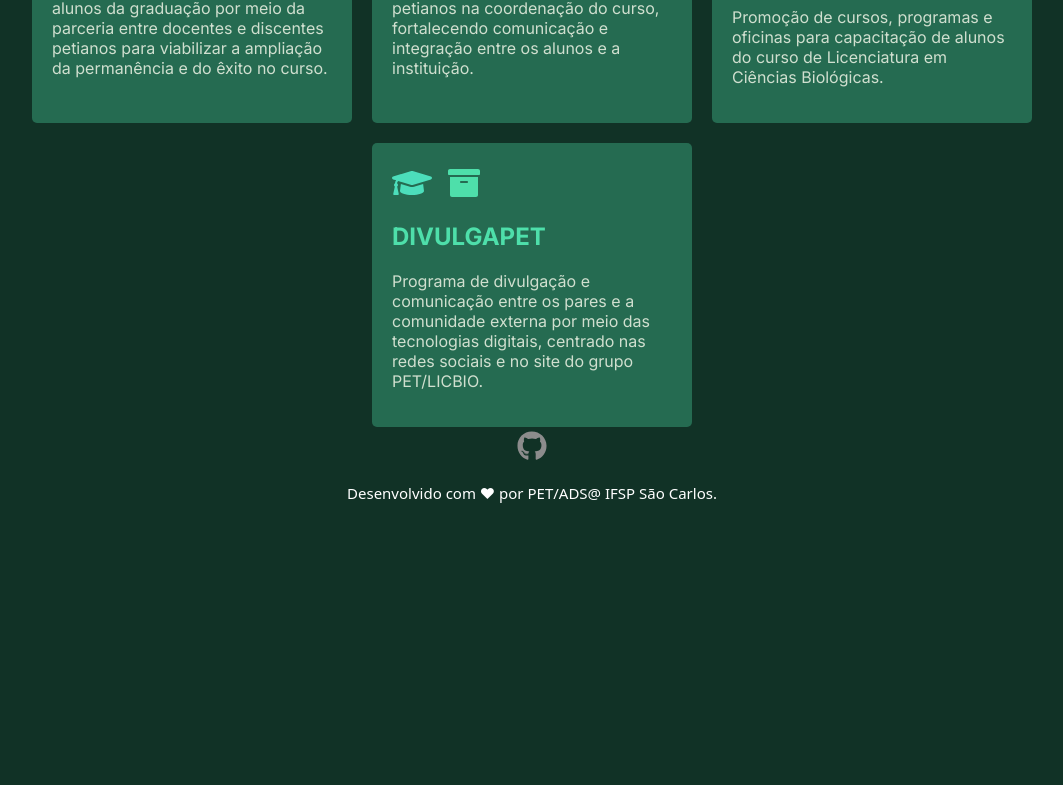
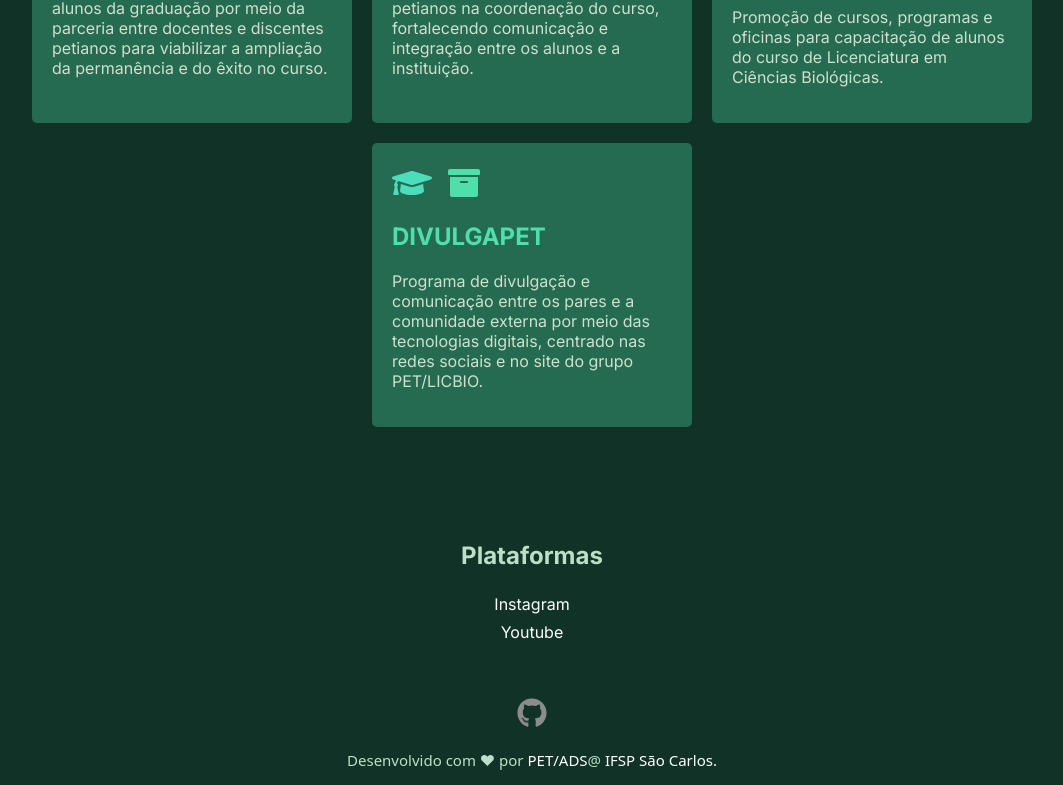
Before and after one commit to petlicbioifsp/homepage-pet-bio, a Next.js app: page /projetos in a window 1280 px wide. Shown: the part 637-1422 px from the top of the page, without its empty margins (108-1171 px from the left). Before the commit the page ends 1155 px from the top, so only its background shows below. Built offline with nearby package versions, Linux system fonts and the light colour scheme.

Commit message:
feat: styles for digital platforms component and footer

```diff
--- /dev/null
+++ b/src/components/ui/Footer/Subcomponents/Plataformas/digitalPlataforms.module.css
@@ -0,0 +1,25 @@
+.text_section{
+    font-size: 1.5rem;
+}
+
+.platforms_content{
+    display: flex;
+    flex-direction: column;
+    justify-content: center;
+    align-items: center;
+}
+
+.list_platforms{
+    padding: 0;
+    margin: 0 0 3rem 0;
+}
+
+.link{
+    display: flex;
+    flex-direction: column;
+    list-style-type: none;
+    text-align: center;
+    margin-bottom: 0.5rem;
+    text-decoration: none;
+    font-size: 1rem;
+}
--- /dev/null
+++ b/src/components/ui/Footer/Subcomponents/Plataformas/digitalPlatforms.tsx
@@ -0,0 +1,28 @@
+"use client";
+
+import Link from "../../../../Link/Link";
+import useFetchPlataformas from "@/hooks/fetch/useFetchPlataformas";
+import styles from "./digitalPlataforms.module.css";
+
+export default function DigitalPlatforms() {
+  return useFetchPlataformas({
+    render: (plataformas) => (
+      <div className={styles.platforms_content}>
+        <h3 className={styles.text_section}>Plataformas</h3>
+        <ul className={styles.list_platforms}>
+          {plataformas.map((item) => (
+            <li className={styles.link} key={item.id}>
+              <Link
+                className="link"
+                href={item.url}
+                children={item.nome}
+                rel="noreferrer"
+                target="_blank"
+              />
+            </li>
+          ))}
+        </ul>
+      </div>
+    ),
+  });
+}
--- a/src/components/ui/Footer/footer.module.css
+++ b/src/components/ui/Footer/footer.module.css
@@ -1,12 +1,16 @@
 .footer{
-    height: 7%;
+    max-height: calc(90vh - 10rem);
+    max-width: 100%;
+    min-width: 100%;
     padding: 0;
-    color:#fff;
+    color: var(--cor-texto);
     display: flex;
     flex-wrap: wrap;
     align-items: center;
     flex-direction: column;
     justify-content: center;
+    box-sizing: content-box;
+    margin-top: 5rem;
     background-color: var(--cor-background);
 }
 
@@ -17,9 +21,6 @@
 }
 
 @media screen and (max-width:1280px){
-  .footer{
-    margin-top: -0.5%;
-  }
   .footer_content{
     font-size: 15px;
   }
--- a/src/components/ui/Footer/footer.tsx
+++ b/src/components/ui/Footer/footer.tsx
@@ -2,10 +2,13 @@ import React from "react";
 import styles from "./footer.module.css";
 import { FaGithub } from "react-icons/fa";
 import Link from "../../Link/Link";
+import DigitalPlatforms from "./Subcomponents/Plataformas/digitalPlatforms";
 
-export default function Footer(){
+export default function Footer() {
   return (
     <footer className={styles.footer}>
+      <DigitalPlatforms />
+      <>
         <Link
           className="gitIcon"
           href="https://github.com/pet-ads"
@@ -18,7 +21,11 @@ export default function Footer(){
 
         <pre className={styles.footer_content}>
           Desenvolvido com ♥ por{" "}
-        <Link className="link" href="http://petads.paginas.scl.ifsp.edu.br/" title="Página inicial">
+          <Link
+            className="link"
+            href="http://petads.paginas.scl.ifsp.edu.br/"
+            title="Página inicial"
+          >
             PET/ADS
           </Link>{" "}
           @{" "}
@@ -32,6 +39,7 @@ export default function Footer(){
             IFSP São Carlos.
           </Link>
         </pre>
+      </>
     </footer>
   );
 }
```
Lines whose indentation alone changed are shown as unchanged.
